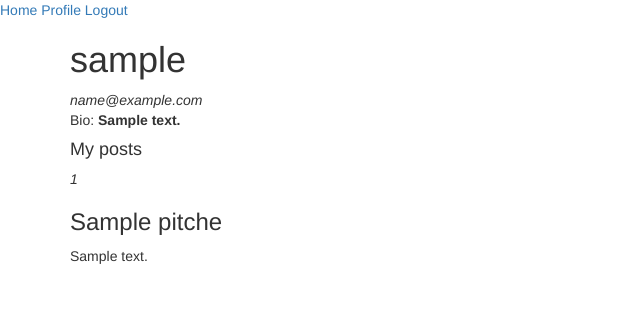
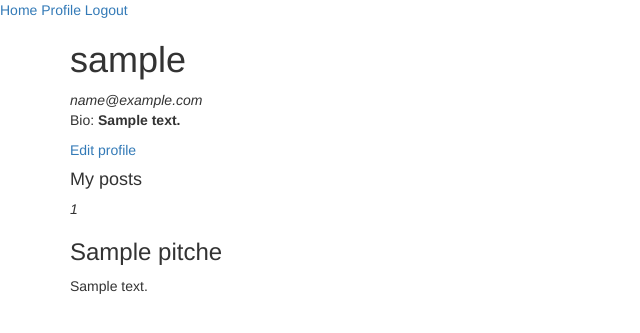
Before and after one commit to Willbeckh/one-time, a Flask app: a page that uses app/templates/user.html in a window 1280 px wide. Shown: the top 333 px of the page, without its empty margins (0-640 px from the left). Run offline with Flask 2, Linux system fonts and the light colour scheme; a user stored in the database is signed in; tables that the repository leaves empty hold one stand-in row (values such as "Sample post"); some libraries are stand-ins or nearby versions.

Commit message:
fx: user profile dynamic route

```diff
--- a/app/templates/user.html
+++ b/app/templates/user.html
@@ -6,6 +6,10 @@
   <h1>{{ user.username }}</h1>
   <em>{{ user.email }}</em>
   <p>Bio: <b>{{user.about_me}}</b></p>
+  {% if user == current_user %}
+  <p><a href="{{ url_for('main.update_profile') }}">Edit profile</a></p>
+  {% endif %}
+  <!-- TODO: create user last seen logic -->
 
   <h4>My posts</h4>
   {% for pitch in pitches %} {% if pitch.author == current_user %}
```
